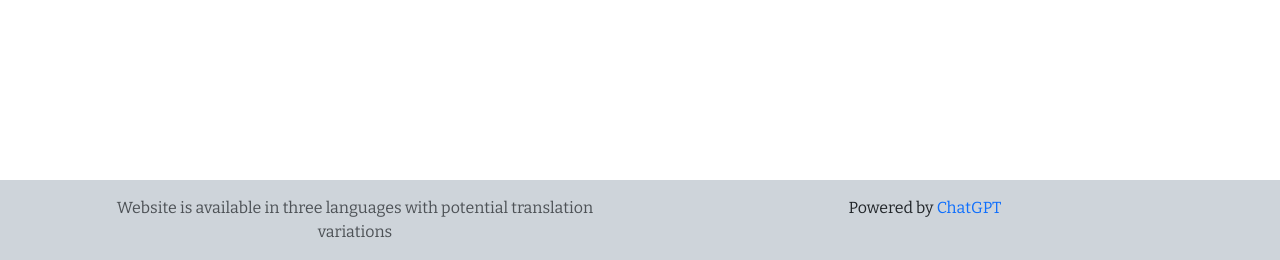
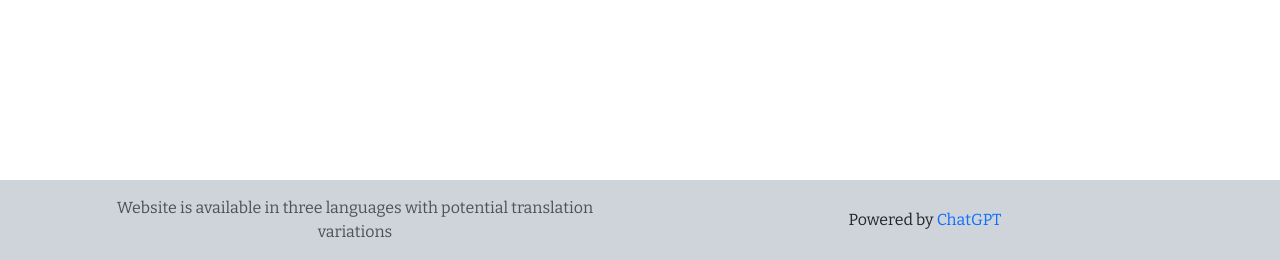
Before and after one commit to LaSTiqq/blog, a Django app: template templates/base.html in a window 1280 px wide. Shown: the part 540-800 px from the top of the page. Run offline with Django 3.2, Linux system fonts and the light colour scheme; the template is opened without the code that fills it: most values are stand-ins (such as "Sample title", 1, 10 or a date in 2020); some libraries are stand-ins or nearby versions; some web fonts are replaced.

```diff
--- a/templates/inc/_foo.html
+++ b/templates/inc/_foo.html
@@ -1,8 +1,8 @@
 {% load i18n %}
 <div class="container">
-	<div class="row text-center">
+	<div class="row text-center align-items-center">
 		<div class="col-12 col-lg-6">
-			<p class="text-body-secondary mb-0">
+			<p class="text-body-secondary mb-lg-0">
 				{% blocktrans %}Website is available in three languages with potential
 				translation variations{% endblocktrans %}
 			</p>
```
